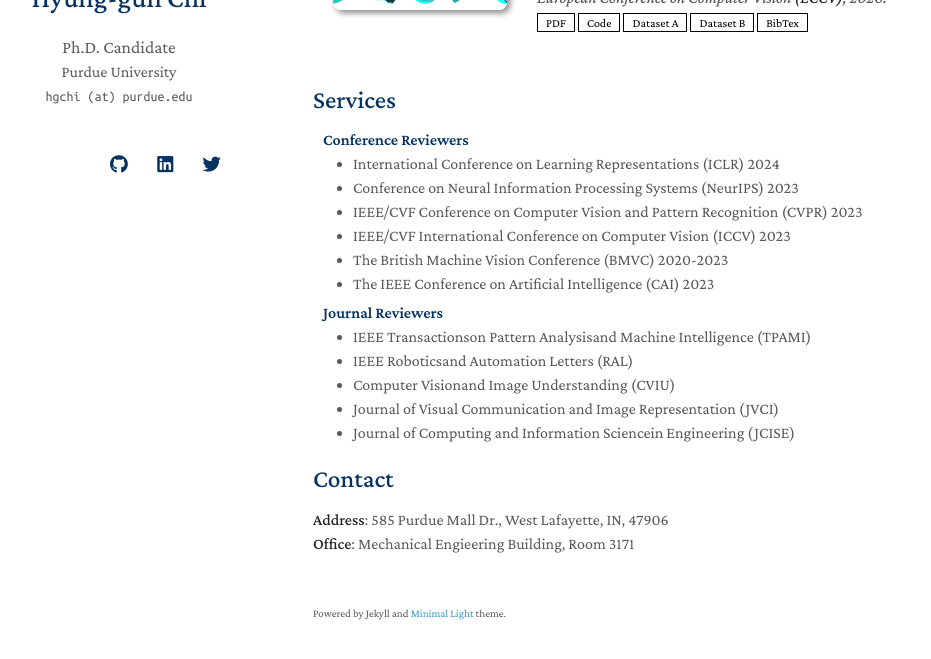
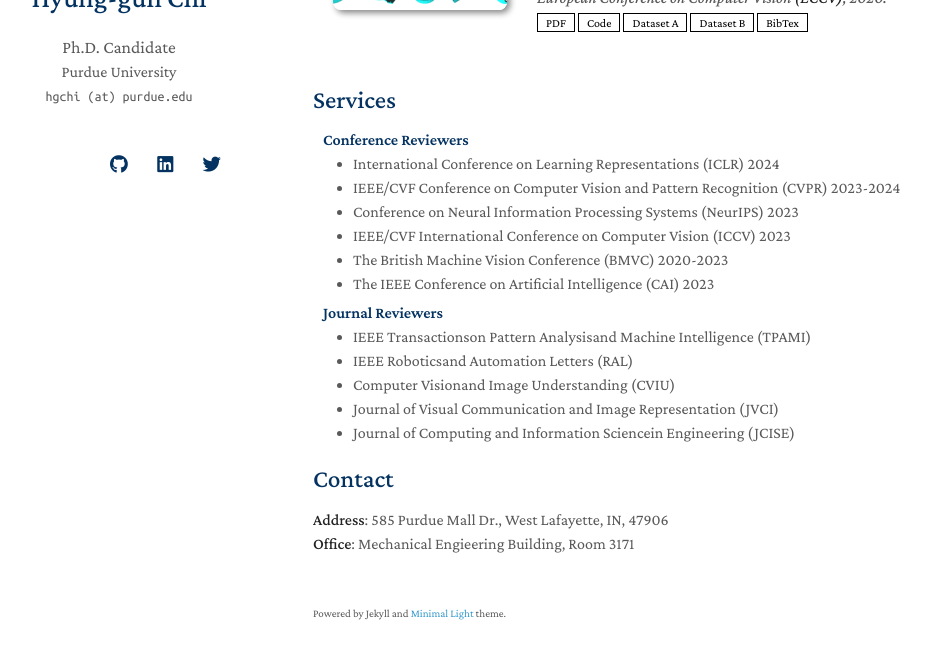
Before and after one commit to stnoah1/stnoah1.github.io, a Jekyll site: the page built from index.md, in a window 1280 px wide and 900 px high, scrolled down 1451 px, cut to the strip 206-865 px from the top of the window. Shown: the whole strip, without its empty margins (157-1088 px from the left). Built offline with Jekyll 4.4.1, drawn with Linux system fonts in a browser that asks for light colours; nearby versions of some CDN libraries; a style sheet for code colours, icons or effects is not loaded; our own code applies the rules of GitHub Pages for plain Markdown files.

Commit message:
rebuilding site Fri Nov  3 13:49:35 EDT 2023

```diff
--- a/_includes/services.md
+++ b/_includes/services.md
@@ -4,8 +4,8 @@
 
 <ul style="margin:0 0 5px;">
   <li><autocolor>International Conference on Learning Representations (ICLR) 2024</autocolor></li>
+  <li><autocolor>IEEE/CVF Conference on Computer Vision and Pattern Recognition (CVPR) 2023-2024</autocolor></li>
   <li><autocolor>Conference on Neural Information Processing Systems (NeurIPS) 2023</autocolor></li>
-  <li><autocolor>IEEE/CVF Conference on Computer Vision and Pattern Recognition (CVPR) 2023</autocolor></li>
   <li><autocolor>IEEE/CVF International Conference on Computer Vision (ICCV) 2023</autocolor></li>
   <li><autocolor>The British Machine Vision Conference (BMVC) 2020‐2023</autocolor></li>
   <li><autocolor>The IEEE Conference on Artificial Intelligence (CAI) 2023</autocolor></li>
```
